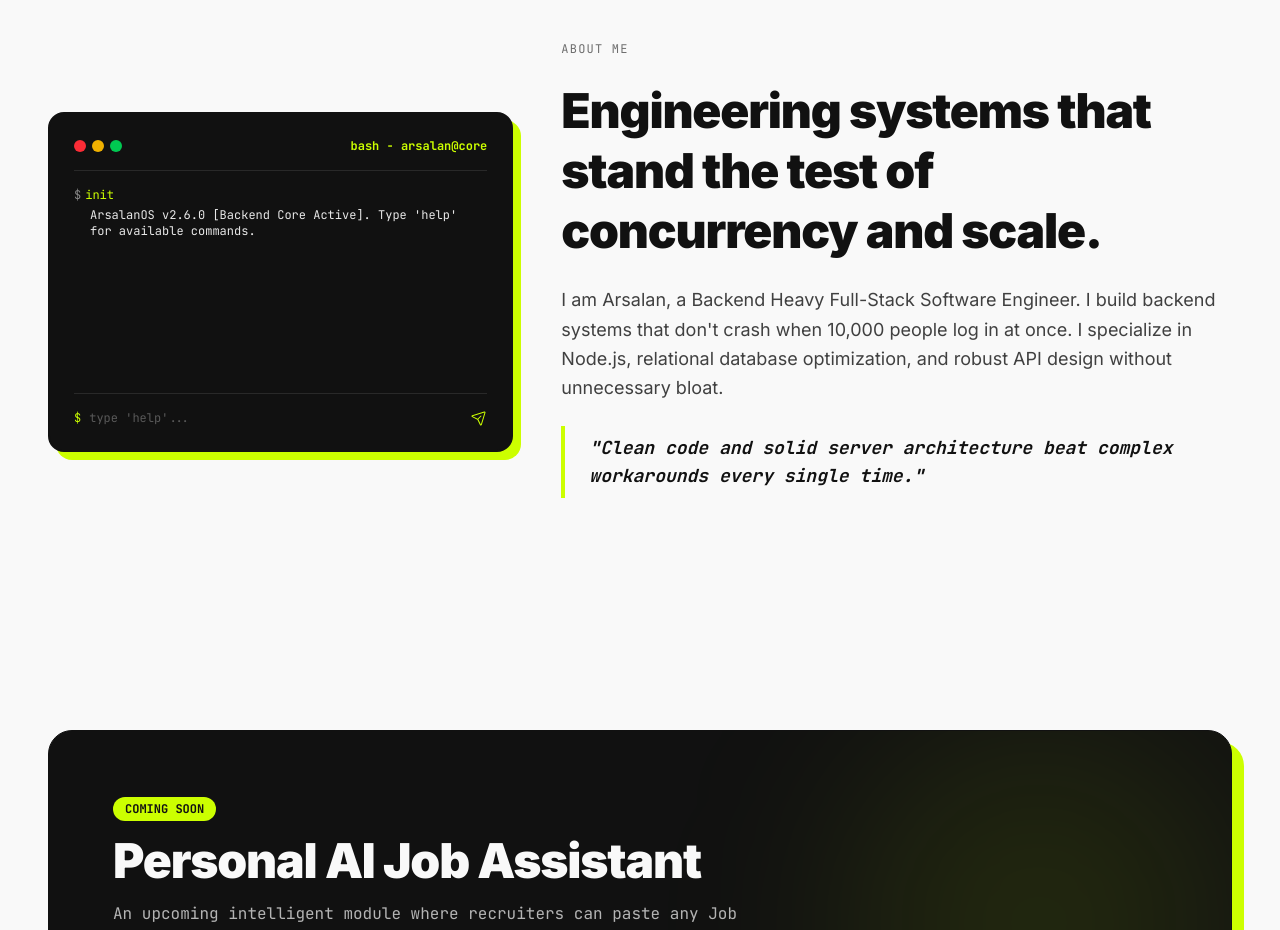
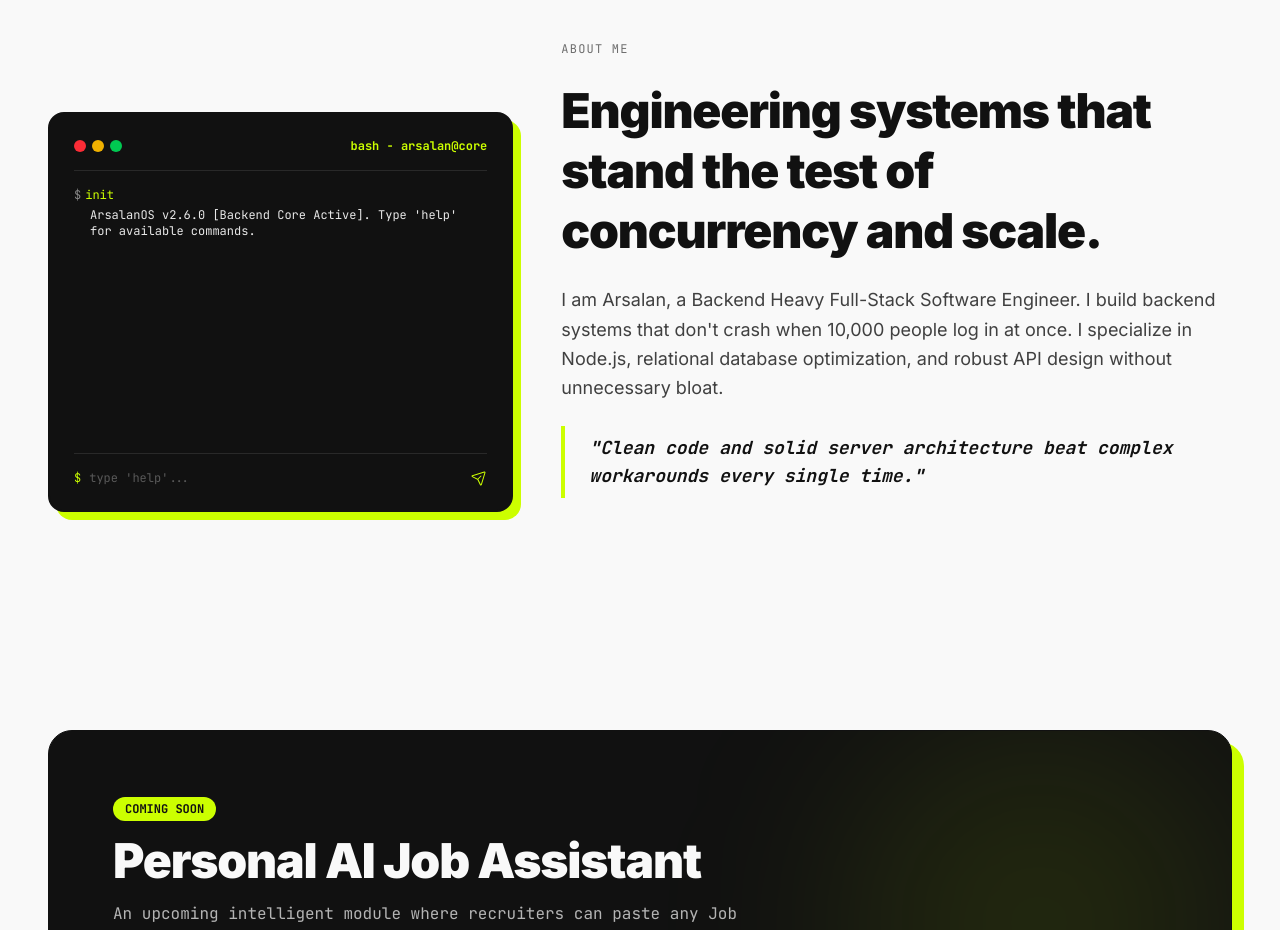
Before and after one commit to arsalanmughal23/portfolio, a React (Vite) app: page / in a window 1280 px wide. Shown: the part 3140-4070 px from the top of the page. Built offline with nearby package versions, Linux system fonts and the light colour scheme.

Commit message:
fix(InteractiveTerminal): container-scoped auto-scroll and fixed height layout (terminal ui input text field was getting hide)

```diff
--- a/src/components/InteractiveTerminal.tsx
+++ b/src/components/InteractiveTerminal.tsx
@@ -12,10 +12,17 @@ export default function InteractiveTerminal() {
       output: "ArsalanOS v2.6.0 [Backend Core Active]. Type 'help' for available commands.",
     },
   ]);
-  const terminalEndRef = useRef<HTMLDivElement>(null);
+
+  const scrollContainerRef = useRef<HTMLDivElement>(null);
 
   useEffect(() => {
-    terminalEndRef.current?.scrollIntoView({ behavior: "smooth" });
+    const container = scrollContainerRef.current;
+    if (container) {
+      container.scrollTo({
+        top: container.scrollHeight,
+        behavior: "smooth",
+      });
+    }
   }, [history]);
 
   const handleCommand = (e: React.FormEvent) => {
@@ -32,7 +39,8 @@ export default function InteractiveTerminal() {
         output = SKILLS.join(" | ");
         break;
       case "projects":
-        output = "1. Enterprise Core Backend\n2. Automated Data Sync\n3. Cloud Orchestrator";
+        output =
+          "1. Enterprise Core Backend\n2. Automated Data Sync\n3. Cloud Orchestrator\n4. Payment Gateway";
         break;
       case "contact":
         output = "Email: arsalan@dev.com | GitHub: github.com/arsalan";
@@ -54,9 +62,9 @@ export default function InteractiveTerminal() {
   };
 
   return (
-    <div className="bg-[#111111] text-[#F9F9F9] rounded-2xl border-2 border-[#111111] p-6 font-mono text-xs shadow-[8px_8px_0px_0px_#CCFF00] h-full flex flex-col justify-between">
-      <div>
-        <div className="flex items-center justify-between pb-4 border-b border-white/10 mb-4">
+    <div className="bg-[#111111] text-[#F9F9F9] rounded-2xl border-2 border-[#111111] p-6 font-mono text-xs shadow-[8px_8px_0px_0px_#CCFF00] h-[400px] flex flex-col justify-between">
+      <div className="flex flex-col h-full overflow-hidden">
+        <div className="flex items-center justify-between pb-4 border-b border-white/10 mb-4 shrink-0">
           <div className="flex gap-1.5">
             <span className="w-3 h-3 rounded-full bg-red-500 inline-block"></span>
             <span className="w-3 h-3 rounded-full bg-yellow-500 inline-block"></span>
@@ -64,7 +72,8 @@ export default function InteractiveTerminal() {
           </div>
           <span className="text-[#CCFF00] font-bold">bash - arsalan@core</span>
         </div>
-        <div className="space-y-3 overflow-y-auto max-h-[220px] pr-2">
+
+        <div ref={scrollContainerRef} className="space-y-3 overflow-y-auto flex-grow pr-2">
           {history.map((h, i) => (
             <div key={i} className="space-y-1">
               <div className="text-white/50 flex items-center gap-1">
@@ -73,12 +82,12 @@ export default function InteractiveTerminal() {
               <div className="text-white/90 whitespace-pre-line pl-4">{h.output}</div>
             </div>
           ))}
-          <div ref={terminalEndRef} />
         </div>
       </div>
+
       <form
         onSubmit={handleCommand}
-        className="mt-4 pt-4 border-t border-white/10 flex items-center gap-2"
+        className="mt-4 pt-4 border-t border-white/10 flex items-center gap-2 shrink-0"
       >
         <span className="text-[#CCFF00]">$</span>
         <input
```
